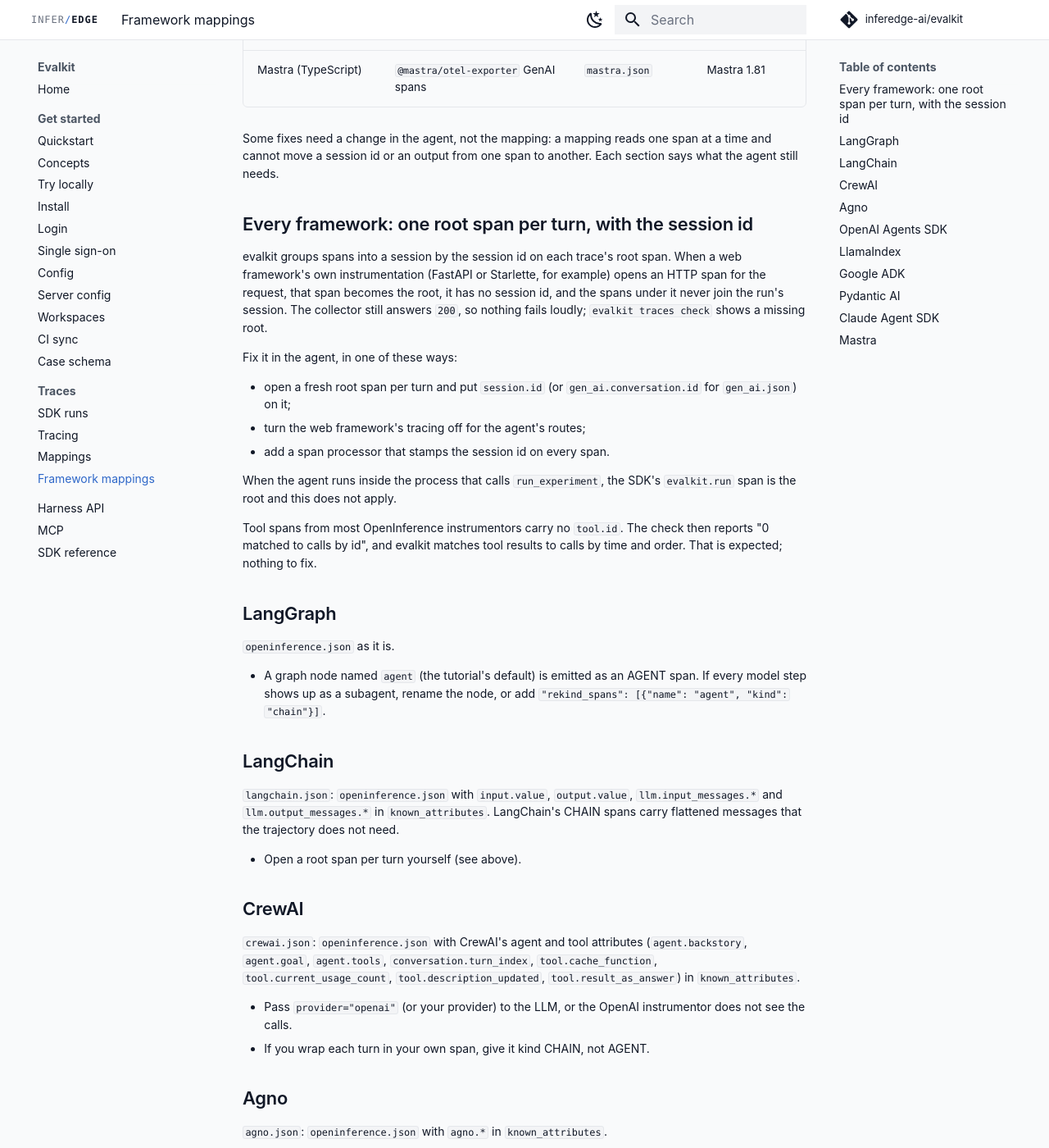
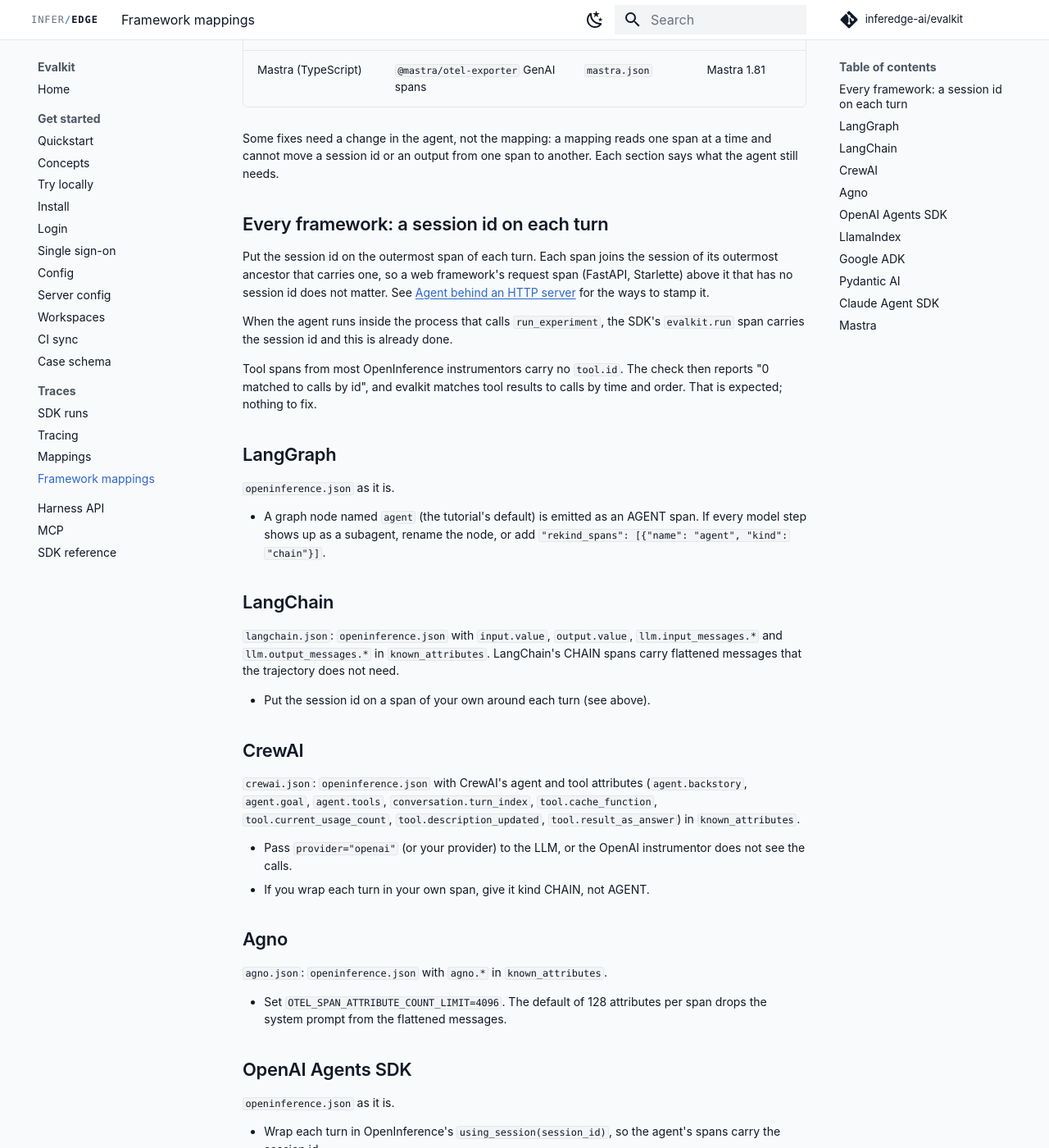
Before and after one commit to inferedge-ai/evalkit, an MkDocs documentation site: the page built from docs/user/framework-mappings.md, in a window 1280 px wide and 1400 px high, scrolled down 963 px. Shown: the whole window at 82% size. Built offline with MkDocs 1.6.1 and Material for MkDocs 9.7.7, drawn with Linux system fonts in a browser that asks for light colours; comment, search, counter and statistics services are not loaded; the version menu is left out; some of the changed text lies outside the part shown.

Commit message:
Follow the outermost-ancestor session rule from #64 in framework mappings
Co-Authored-By: Claude Opus 5.5 <noreply@anthropic.com>

```diff
--- a/docs/user/framework-mappings.md
+++ b/docs/user/framework-mappings.md
@@ -24,17 +24,11 @@ Then run one session and check it with `evalkit traces check myagent <session id
 
 Some fixes need a change in the agent, not the mapping: a mapping reads one span at a time and cannot move a session id or an output from one span to another. Each section says what the agent still needs.
 
-## Every framework: one root span per turn, with the session id
+## Every framework: a session id on each turn
 
-evalkit groups spans into a session by the session id on each trace's root span. When a web framework's own instrumentation (FastAPI or Starlette, for example) opens an HTTP span for the request, that span becomes the root, it has no session id, and the spans under it never join the run's session. The collector still answers `200`, so nothing fails loudly; `evalkit traces check` shows a missing root.
+Put the session id on the outermost span of each turn. Each span joins the session of its outermost ancestor that carries one, so a web framework's request span (FastAPI, Starlette) above it that has no session id does not matter. See [Agent behind an HTTP server](tracing.md#agent-behind-an-http-server) for the ways to stamp it.
 
-Fix it in the agent, in one of these ways:
-
-- open a fresh root span per turn and put `session.id` (or `gen_ai.conversation.id` for `gen_ai.json`) on it;
-- turn the web framework's tracing off for the agent's routes;
-- add a span processor that stamps the session id on every span.
-
-When the agent runs inside the process that calls `run_experiment`, the SDK's `evalkit.run` span is the root and this does not apply.
+When the agent runs inside the process that calls `run_experiment`, the SDK's `evalkit.run` span carries the session id and this is already done.
 
 Tool spans from most OpenInference instrumentors carry no `tool.id`. The check then reports "0 matched to calls by id", and evalkit matches tool results to calls by time and order. That is expected; nothing to fix.
 
@@ -48,7 +42,7 @@ Tool spans from most OpenInference instrumentors carry no `tool.id`. The check t
 
 `langchain.json`: `openinference.json` with `input.value`, `output.value`, `llm.input_messages.*` and `llm.output_messages.*` in `known_attributes`. LangChain's CHAIN spans carry flattened messages that the trajectory does not need.
 
-- Open a root span per turn yourself (see above).
+- Put the session id on a span of your own around each turn (see above).
 
 ## CrewAI
 
@@ -67,7 +61,7 @@ Tool spans from most OpenInference instrumentors carry no `tool.id`. The check t
 
 `openinference.json` as it is.
 
-- Wrap each turn in OpenInference's `using_session(session_id)`, so a web framework's request span does not become a root without a session.
+- Wrap each turn in OpenInference's `using_session(session_id)`, so the agent's spans carry the session id.
 - The workflow trace is an AGENT span named after `workflow_name`. If the real agent shows up as a subagent of it, add `"exclude_spans": ["<workflow name>"]`.
 
 ## LlamaIndex
@@ -83,23 +77,22 @@ Tool spans from most OpenInference instrumentors carry no `tool.id`. The check t
 
 - Replace `OpenAILike` with your LLM class's name.
 - For token counts on streamed calls, pass `additional_kwargs={"stream_options": {"include_usage": True}}` to the LLM.
-- Start a new trace per turn.
+- Put the session id on a span of your own around each turn (see above).
 
 ## Google ADK
 
 `google-adk.json`: `gen_ai.json` with `"exclude_spans": ["execute_tool (merged)"]` (ADK emits a merged copy of parallel tool calls) and ADK's own attributes (`gcp.vertex.agent.*`, `input.value`, `output.value`, `session.id`) in `known_attributes`.
 
 - Set `OTEL_INSTRUMENTATION_GENAI_CAPTURE_MESSAGE_CONTENT=SPAN_ONLY`. On ADK 2.13, `true` gives spans without messages.
-- ADK's FastAPI app opens a request span as the root: add a span processor that stamps the session id, or create the app with `FastAPI(telemetry={"tracing": False})`.
-- ADK's `execute_tool` spans carry no `gen_ai.conversation.id`; they join the session through their trace's root.
+- Put the session id on a span of your own around each turn (see above), or create the app with `FastAPI(telemetry={"tracing": False})`.
+- ADK's `execute_tool` spans carry no `gen_ai.conversation.id`; they join the session through the turn span above them.
 - ADK reports the model's messages with role `model`, not `assistant`. Until evalkit reads that role, tool calls may be missing from the trajectory.
 
 ## Pydantic AI
 
 `gen_ai.json` as it is.
 
-- Pydantic AI sets `gen_ai.conversation.id` to a new id per `agent.run`. Pass your session id with `agent.run(..., conversation_id=session_id)`, or each turn splits into two sessions.
-- Fix the web framework's root span (see above).
+- Pydantic AI sets `gen_ai.conversation.id` to a new id per `agent.run`. Your turn span's session id wins over it (see above); passing `agent.run(..., conversation_id=session_id)` as well is optional and keeps the ids the same in other trace tools.
 - If you use Logfire, add the attributes `traces check` lists as unmapped to `known_attributes`.
 
 ## Claude Agent SDK
```
Also changed, not shown: docs/user/tracing.md (+1 -1 lines).
